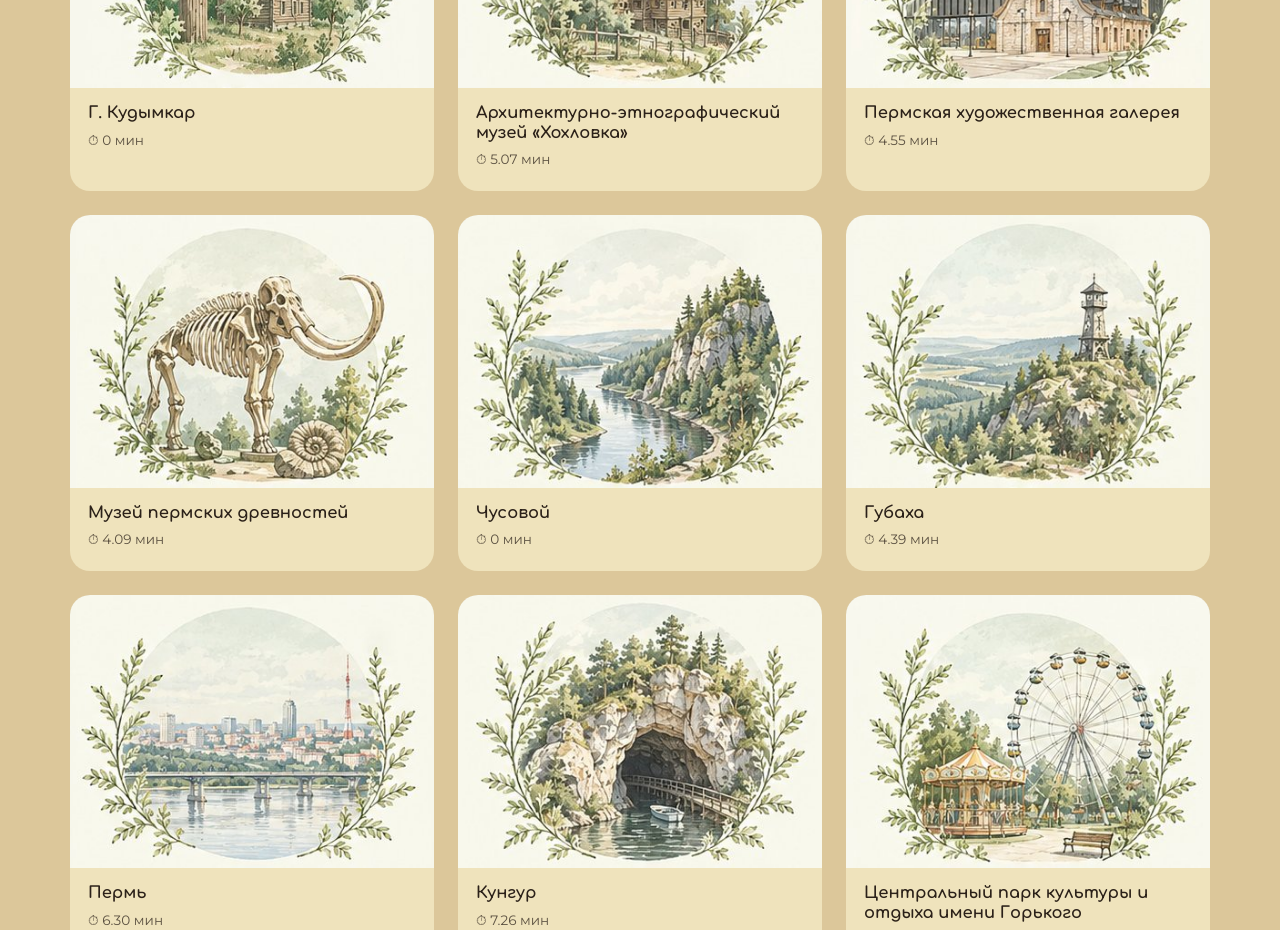
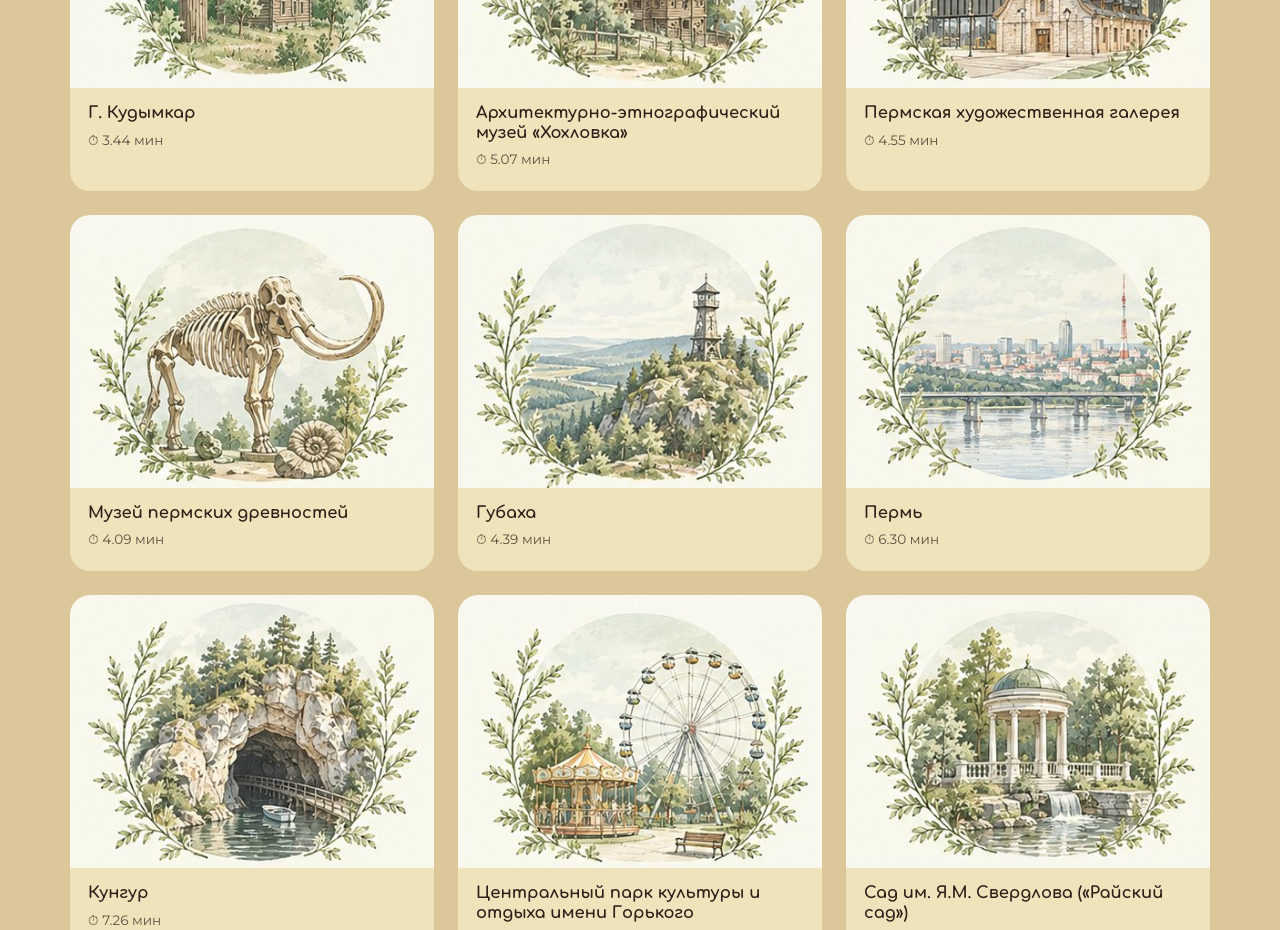
Before and after one commit to smiiiira/perm, a plain HTML site: page map/index.html in a window 1280 px wide. Shown: the part 3360-4290 px from the top of the page. Drawn offline with nearby package versions, Linux system fonts and the light colour scheme.

Commit message:
Обновить данные сайта
Подбила гиды

```diff
--- a/map/index.html
+++ b/map/index.html
@@ -296,7 +296,7 @@
                     </h3>
 
                     <p class="tile__meta">
-                        ⏱ 0 мин
+                        ⏱ 3.44 мин
                     </p>
 
                 </div>
@@ -435,7 +435,7 @@
 
             <!-- GUIDE 5 -->
 
-            <article class="tile">
+       <!--      <article class="tile">
 
                 <a
                     class="tile__media"
@@ -474,7 +474,7 @@
                 </div>
 
             </article>
-
+ -->
 
             <!-- GUIDE 6 -->
 
```
